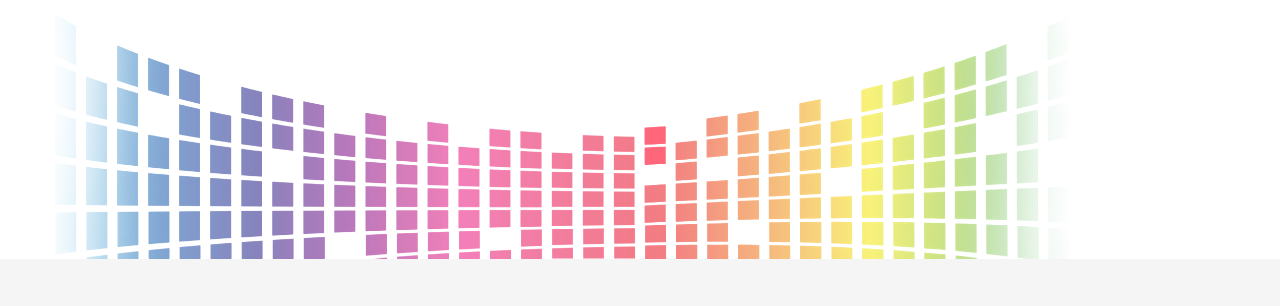
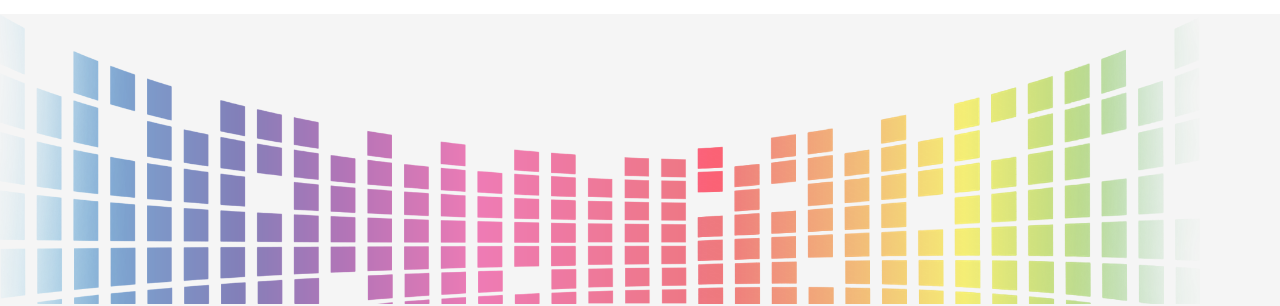
Before and after one commit to itsneedtoknow/lismedia, a website built with webpack: page src/index.html in a window 1280 px wide. Shown: the part 111-417 px from the top of the page. Built offline with nearby package versions, Linux system fonts and the light colour scheme.

Commit message:
feat: edit main_preview_section

```diff
--- a/src/index.html
+++ b/src/index.html
@@ -76,7 +76,7 @@
     </header>
     <main class="main">
         <div class="main__preview">
-            <div class="main__preview__container _container"></div>
+            <!-- <div class="main__preview__container _container"></div> -->
         </div>
            <section class="ads_section section section_pt40 section_pb80 _container">
             <div class="ads__title-block section__title-block section__title-block_mb50">
--- a/src/scss/_main.scss
+++ b/src/scss/_main.scss
@@ -4,19 +4,16 @@
 .main {
 
     &__preview {
-        background-color: white;
-
-        &__container{
             background-image: url('../assets/img/preview.png');
             background-size: contain;
             background-repeat: no-repeat;
-            // width: 100%;
-            height: 245px;
+            width: 100%;
+            height: 290px;
             margin: 0 auto;
 
         @include xs{
             width: 70%;
-            height: 140px;
+            height: 180px;
             padding: 0 20px;
           }
           @include xs{
@@ -64,7 +61,7 @@
             width: 303px;
         }
     }
-    }
+
     .service__title {
         @extend %flex-row;
         align-self: flex-start;
```
